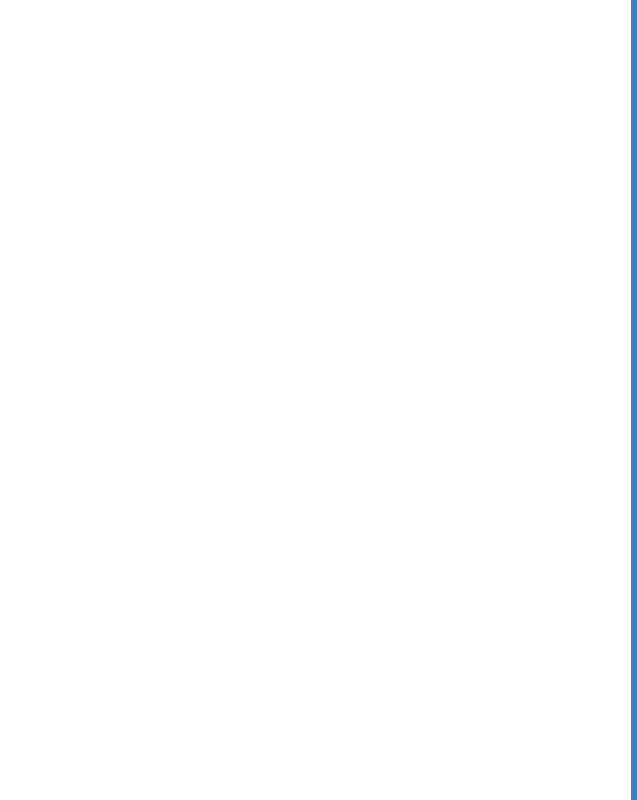
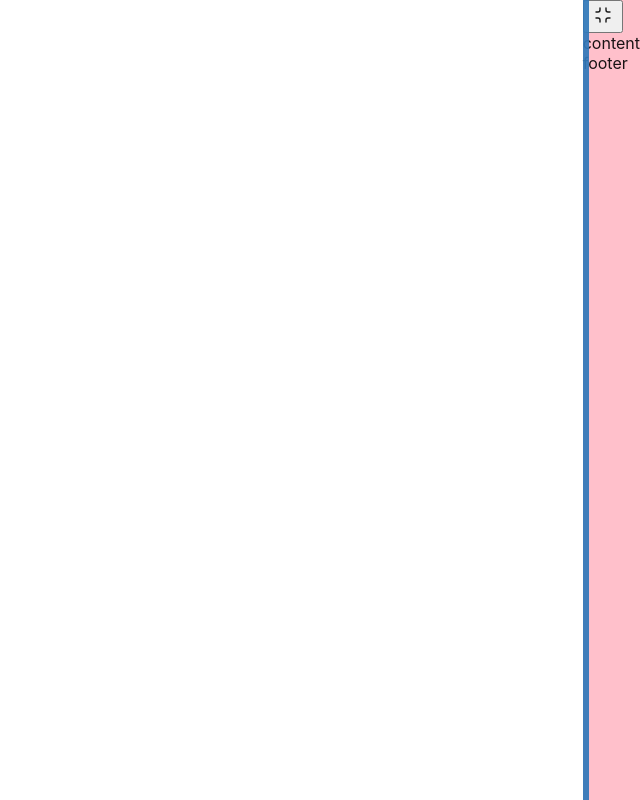
Before and after one commit to olle/chaett, a website: page index.html in a window 1280 px wide. Shown: the whole page, without its empty margins (640-1280 px from the left). Drawn offline with Linux system fonts and the light colour scheme.

Commit message:
Add panel

```diff
--- a/chaett.css
+++ b/chaett.css
@@ -53,9 +53,6 @@
     position: fixed;
 }
 
-.cht-minimize {
-    display: none;
-}
 .cht-resize {
     display: none;
     padding: 0;
@@ -63,10 +60,16 @@
     border: none;
     cursor: ew-resize;
     width: 0.4rem;
+    position: absolute;
     background: var(--cht-link);
 }
-.cht-resize > svg {
-    margin: 0;
+.cht-minimize {
+    display: none;
+}
+
+.cht-panel {
+    display: none;
+    min-width: 6rem;
 }
 
 @media (min-width: 768px) {
@@ -75,6 +78,12 @@
     }
     .cht-resize {
         display: block;
+    }
+    .cht-minimize {
+        display: initial;
+    }
+    .cht-panel {
+        display: initial;
     }
 }
 
--- a/chaett.js
+++ b/chaett.js
@@ -15,6 +15,8 @@
     const CLASS_TOGGLE = pfx("-toggle");
     const CLASS_RESIZE = pfx("-resize");
     const CLASS_MINIMIZE = pfx("-minimize");
+    const CLASS_PANEL = pfx("-panel");
+    const CLASS_HEADER = pfx("-header");
 
     const SELECTOR_CONTAINER = `.${CLASS_CONTAINER}`;
     const SELECTOR_TOGGLE = `.${CLASS_TOGGLE}`;
@@ -64,12 +66,12 @@
             $container.innerHTML = `
 <button class="${CLASS_TOGGLE}">${ICON_TOGGLE}</button>
 <div class="${CLASS_RESIZE}"></div>
-<article>
-    <header>
-        <div class="${CLASS_RESIZE}"></div>
+<article class="${CLASS_PANEL}">
+    <header class="${CLASS_HEADER}">
+        <button class="${CLASS_MINIMIZE}">${ICON_MINIMIZE}</button>
     </header>
-    <section>y</section>
-    <footer>z</footer>
+    <section>content</section>
+    <footer>footer</footer>
 </article>`;
         },
         initToggle: $el => {
```
